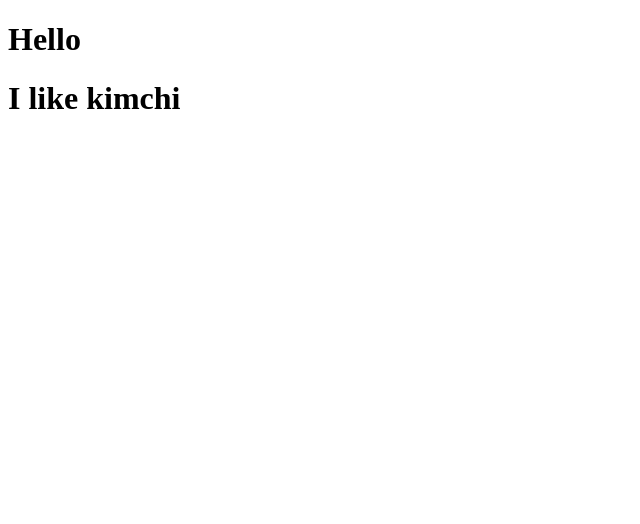
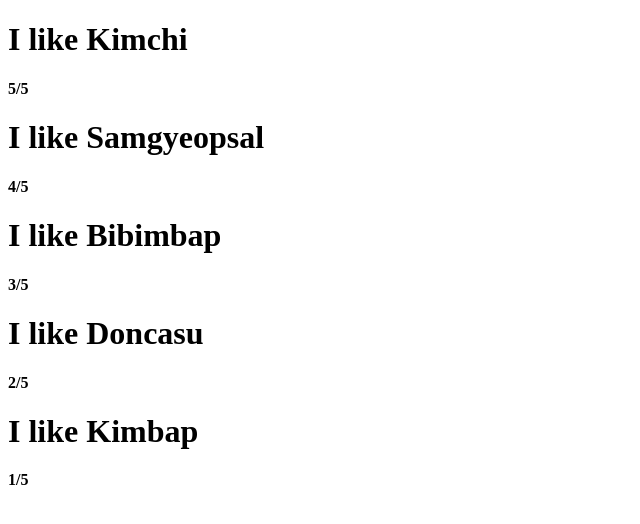
Before and after one commit to kim-hyunjin/react-movie-app, a React (Create React App) app: page / in a window 1280 px wide. Shown: the top 524 px of the page, without its empty margins (0-640 px from the left). Built offline with nearby package versions, Linux system fonts and the light colour scheme.

Commit message:
PropTypes

```diff
--- a/package.json
+++ b/package.json
@@ -6,6 +6,7 @@
     "@testing-library/jest-dom": "^4.2.4",
     "@testing-library/react": "^9.3.2",
     "@testing-library/user-event": "^7.1.2",
+    "prop-types": "^15.7.2",
     "react": "^16.13.1",
     "react-dom": "^16.13.1",
     "react-scripts": "3.4.1"
--- a/public/index.html
+++ b/public/index.html
@@ -9,7 +9,6 @@
       name="description"
       content="Web site created using create-react-app"
     />
-    <link rel="apple-touch-icon" href="%PUBLIC_URL%/logo192.png" />
     <!--
       manifest.json provides metadata used when your web app is installed on a
       user's mobile device or desktop. See https://developers.google.com/web/fundamentals/web-app-manifest/
--- a/src/App.js
+++ b/src/App.js
@@ -1,14 +1,54 @@
 import React from 'react';
+import PropTypes from 'prop-types';
 
-function Food({fav}) {
-    return <h1>I like {fav}</h1>
+function Food({name, rating}) {
+    return (
+        <div>
+            <h1>I like {name}</h1>
+            <h4>{rating}/5</h4>
+        </div>
+    )
 }
+
+Food.propTypes = {
+    name: PropTypes.string.isRequired,
+    rating: PropTypes.number
+}
+
+const foodILike = [
+    {
+        id: 1,
+        name: "Kimchi",
+        rating: 5
+    },
+    {
+        id: 2,
+        name: "Samgyeopsal",
+        rating: 4
+    },
+    {
+        id: 3,
+        name: "Bibimbap",
+        rating: 3
+    },
+    {
+        id: 4,
+        name: "Doncasu",
+        rating: 2
+    },
+    {
+        id: 5,
+        name: "Kimbap",
+        rating: "1"
+    }
+];
 
 function App() {
   return (
       <div className="App">
-        <h1>Hello</h1>
-          <Food fav="kimchi"/>
+          {foodILike.map(dish => (
+              <Food key={dish.id} name={dish.name} rating={dish.rating} />
+          ))}
       </div>
 
   );
```
Also changed, not shown: public/manifest.json.
